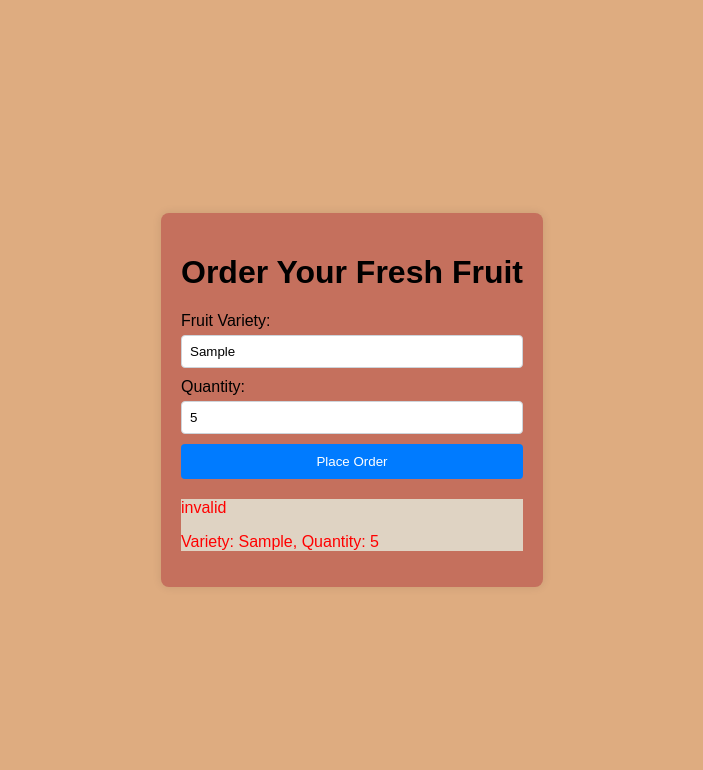
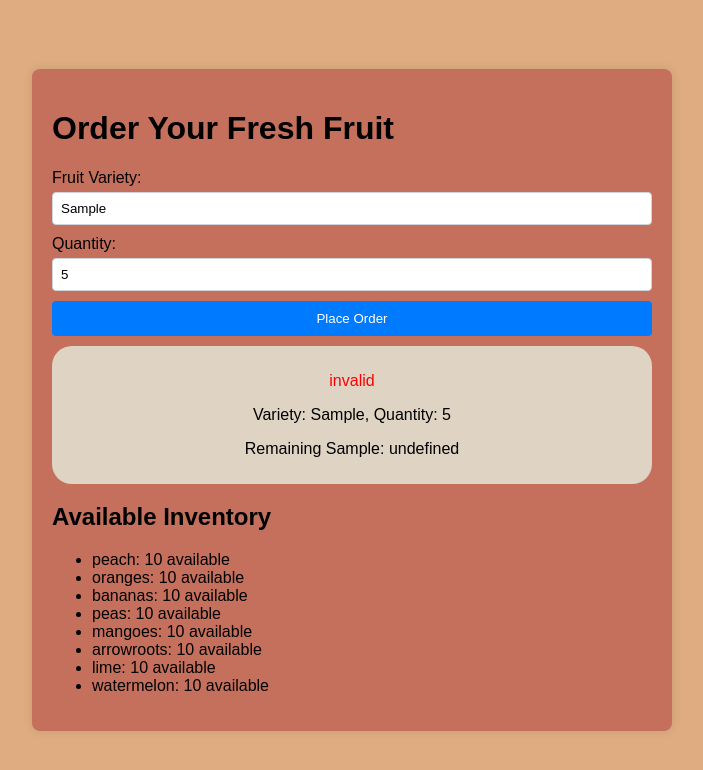
Before and after one commit to Kemboijames7/fruit-order, a plain HTML site: page index.html in a window 1280 px wide. Both pictures are taken after typing "Sample", "5" into the empty fields and a click on the button "Place Order". Shown: the whole page, without its empty margins (288-991 px from the left). Drawn offline with Linux system fonts and the light colour scheme.

Commit message:
modified

```diff
--- a/index.html
+++ b/index.html
@@ -18,7 +18,11 @@
 
             <button type="submit">Place Order</button>
         </form>
+
         <div id="notification"></div>
+
+        <h2>Available Inventory</h2>
+        <ul id="inventoryList"></ul>
     </div>
     <script src="main.js"></script>
 </body>
--- a/main.js
+++ b/main.js
@@ -1,15 +1,35 @@
 // Mock API order function for demonstration
+const inventory = {
+    peach: 10,
+    oranges: 10,
+    bananas: 10,
+    peas: 10,
+    mangoes: 10,
+    arrowroots: 10,
+    lime: 10,
+    watermelon: 10
+};
 
+function displayInventory() {
+    const inventoryList = document.getElementById('inventoryList');
+    inventoryList.innerHTML = ''; // Clear the list before updating
+    for (let fruit in inventory) {
+        const listItem = document.createElement('li');
+        listItem.textContent = `${fruit}: ${inventory[fruit]} available`;
+        inventoryList.appendChild(listItem);
+    }
+}
 
 function order(query, onSuccess, onError) {
     // Simulate API response
-    const fruits = ['peach', 'oranges', 'bananas', 'peas', 'mangos', 'arrowroots', 'lime', 'watermelon'];
+    // const fruits = ['peach', 'oranges', 'bananas', 'peas', 'mangos', 'arrowroots', 'lime', 'watermelon'];
 
     let caseLower = query.variety.toLowerCase();
 
-    if (fruits.includes(caseLower) && query.quantity <= 100) {
+    if (inventory[caseLower] !== undefined && inventory[caseLower] >= query.quantity) {
+        inventory[caseLower] -= query.quantity;
         onSuccess(query);
-        fruits.pop();
+
     } else {
         onError(query);
     }
@@ -21,21 +41,31 @@ function order(query, onSuccess, onError) {
  */
 function notify(notification, query, style = {}) {
     const notificationElement = document.getElementById('notification')
-    notificationElement.textContent = notification.message;
+    notificationElement.innerHTML = '';
+
+// Display the notification message
+const messageElement = document.createElement('p');
+ messageElement.textContent = notification.message;
+ Object.assign(messageElement.style, style);
+ notificationElement.appendChild(messageElement);
 
       // Display order details
       const detailsElement = document.createElement('p');
       detailsElement.textContent = `Variety: ${query.variety}, Quantity: ${query.quantity}`;
       notificationElement.appendChild(detailsElement);
 
-    Object.assign(notificationElement.style, style);
+        // Display remaining inventory  for the ordered fruit
+    const remainingElement = document.createElement('p');
+    remainingElement.textContent = `Remaining ${query.variety}: ${inventory[query.variety.toLowerCase()]}`;
+    notificationElement.appendChild(remainingElement);
+
 }
 
 /**
  * Callback function for successful orders.
  */
 function onSuccess(query) {
-    notify({ message: `The order was a success` }, query, {color :"black"} );
+    notify({ message: 'The order was successful' }, query, {color : "#1A3636" });
 
 }
 
@@ -73,3 +103,4 @@ document.getElementById('orderForm').addEventListener('submit', function(event)
     const quantity = parseInt(document.getElementById('quantity').value);
     postOrder(variety, quantity);
 });
+displayInventory();
--- a/style.css
+++ b/style.css
@@ -10,6 +10,8 @@ body {
 
 #app {
     background-color: #C5705D;
+    width: 600px;
+    margin: auto;
     padding: 20px;
     border-radius: 8px;
     box-shadow: 0 0 10px rgba(0, 0, 0, 0.1);
@@ -45,10 +47,13 @@ button:hover {
 }
 
 #notification {
-    margin-top: 20px;
+    margin-top: 10px;
+    align-items: center;
+    justify-items: center;
     font-size: 16px;
     background-color: #DFD3C3;
-
+    padding: 10px 5px;
+    border-radius: 20px;
 }
 
 .error-message{
```
